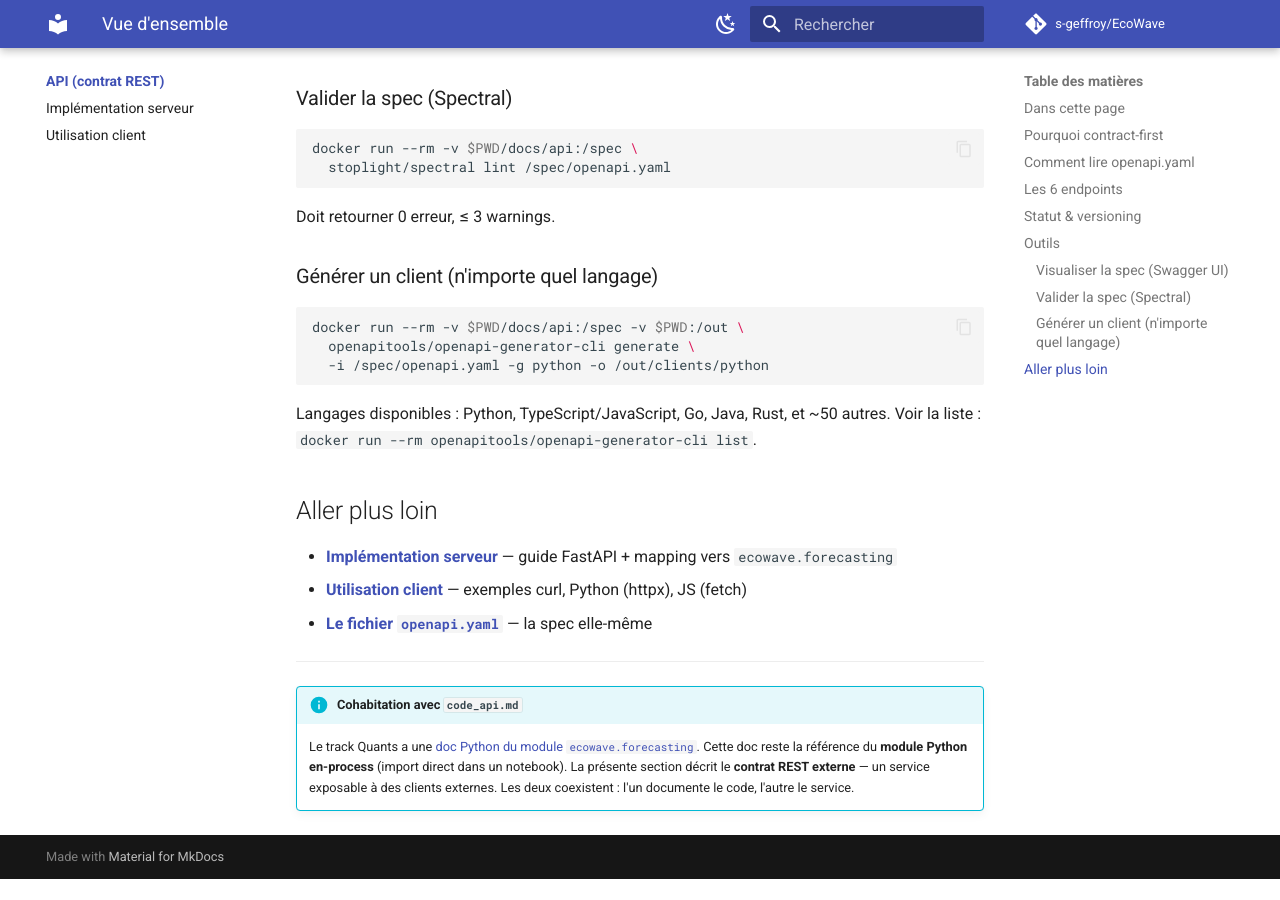
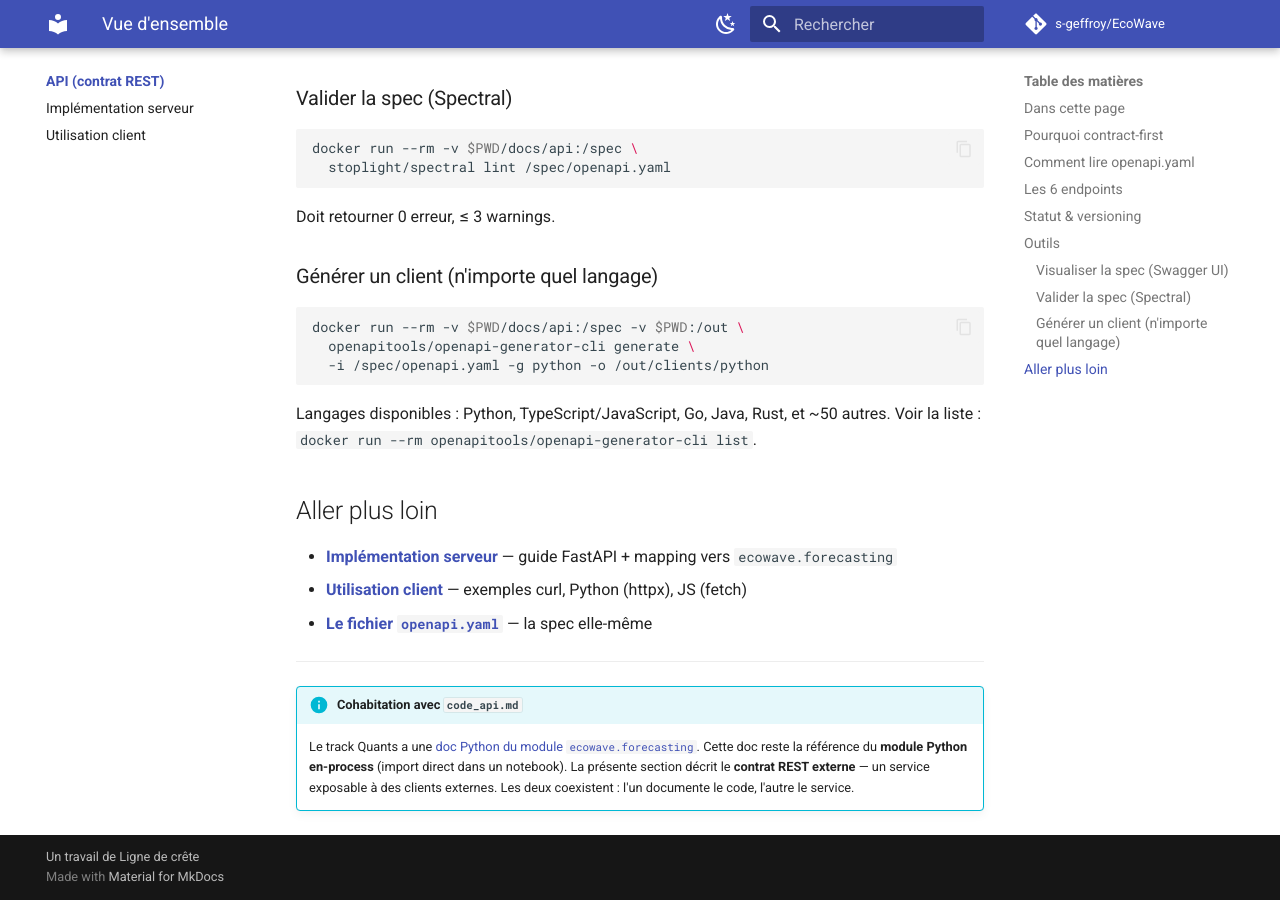
Before and after one commit to s-geffroy/EcoWave, an MkDocs documentation site: the page built from docs/api/index.md, in a window 1280 px wide and 900 px high, scrolled down 3116 px. Built offline with MkDocs 1.6.1 and Material for MkDocs 9.7.7, drawn with Linux system fonts in a browser that asks for light colours; comment, search, counter and statistics services are not loaded; before the commit the page ends 3995 px from its top, so only the background shows below that.

Commit message:
docs: lien vers la fiche du projet sur ligne-de-crete.fr
Ajoute dans le pied de page de la publication un lien vers sa fiche sur
www.ligne-de-crete.fr, qui recense les travaux.

```diff
--- a/mkdocs.yml
+++ b/mkdocs.yml
@@ -1,6 +1,8 @@
 site_name: CPV — Cycle Position Vector
 site_description: La macroéconomie comme dynamique fractale non-linéaire à mémoire longue avec dérive de régime cognitif — démontrée empiriquement, validée opérationnellement.
 site_url: https://s-geffroy.github.io/EcoWave/
+copyright: >-
+  Un travail de <a href="https://www.ligne-de-crete.fr/travaux/cpv/">Ligne de crête</a>
 repo_url: https://github.com/s-geffroy/EcoWave
 repo_name: s-geffroy/EcoWave
 
```
